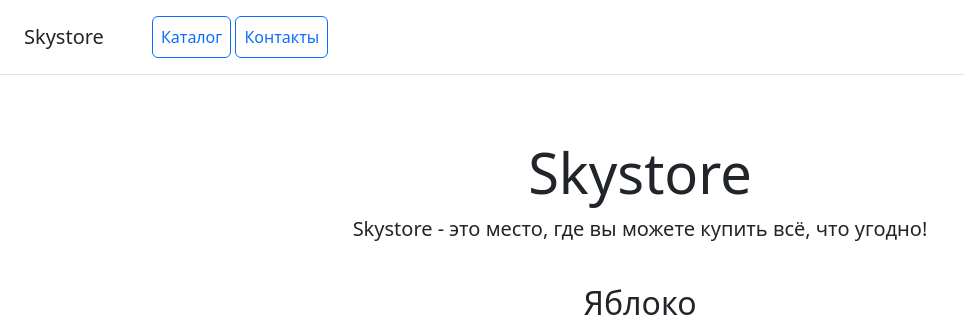
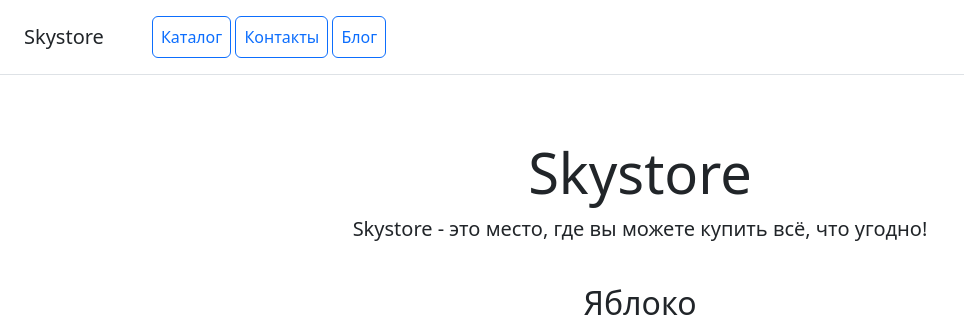
Before and after one commit to julyashap/marketplace_django, a Django app: page /home/5/ in a window 1280 px wide. Shown: the top 323 px of the page, without its empty margins (0-964 px from the left). Run offline with Django 5.2, Linux system fonts and the light colour scheme; data comes from the database, SQL or seed files in the repository; some libraries are stand-ins or nearby versions.

Commit message:
Add Blog to menu

```diff
--- a/catalog/templates/catalog/includes/inc_catalog_menu.html
+++ b/catalog/templates/catalog/includes/inc_catalog_menu.html
@@ -1,7 +1,8 @@
 <div class="d-flex flex-column flex-md-row align-items-center p-3 px-md-4 mb-3 bg-white border-bottom box-shadow">
     <h5 class="my-0 mr-md-auto font-weight-normal">Skystore</h5>
     <nav class="ms-5">
-        <a class="p-2 btn btn-outline-primary" href="/">Каталог</a>
-        <a class="p-2 btn btn-outline-primary" href="/contacts/">Контакты</a>
+        <a class="p-2 btn btn-outline-primary" href="{% url 'catalog:product_list' %}">Каталог</a>
+        <a class="p-2 btn btn-outline-primary" href="{% url 'catalog:contacts' %}">Контакты</a>
+        <a class="p-2 btn btn-outline-primary" href="{% url 'catalog:blog_list' %}">Блог</a>
     </nav>
 </div>
```
